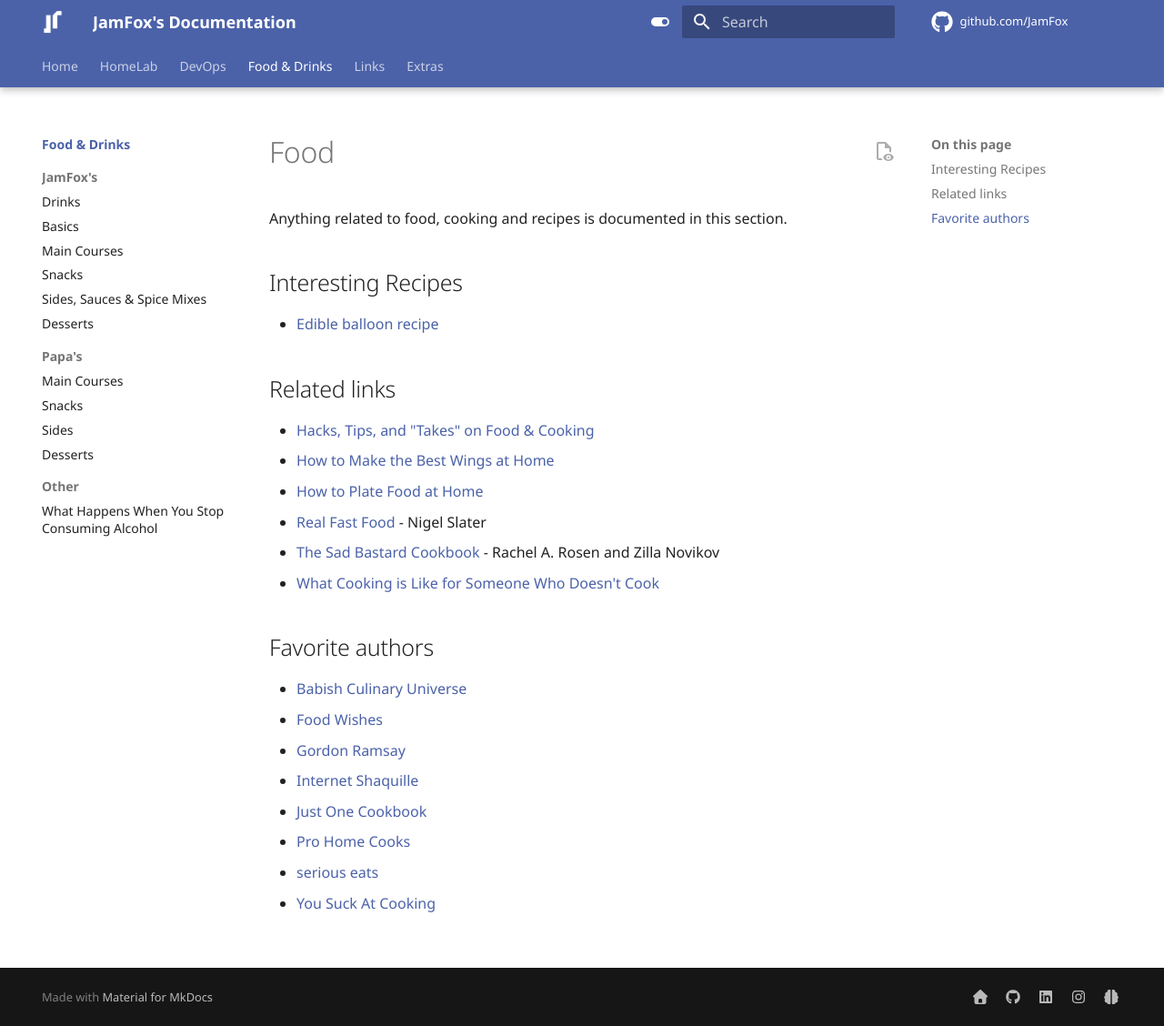
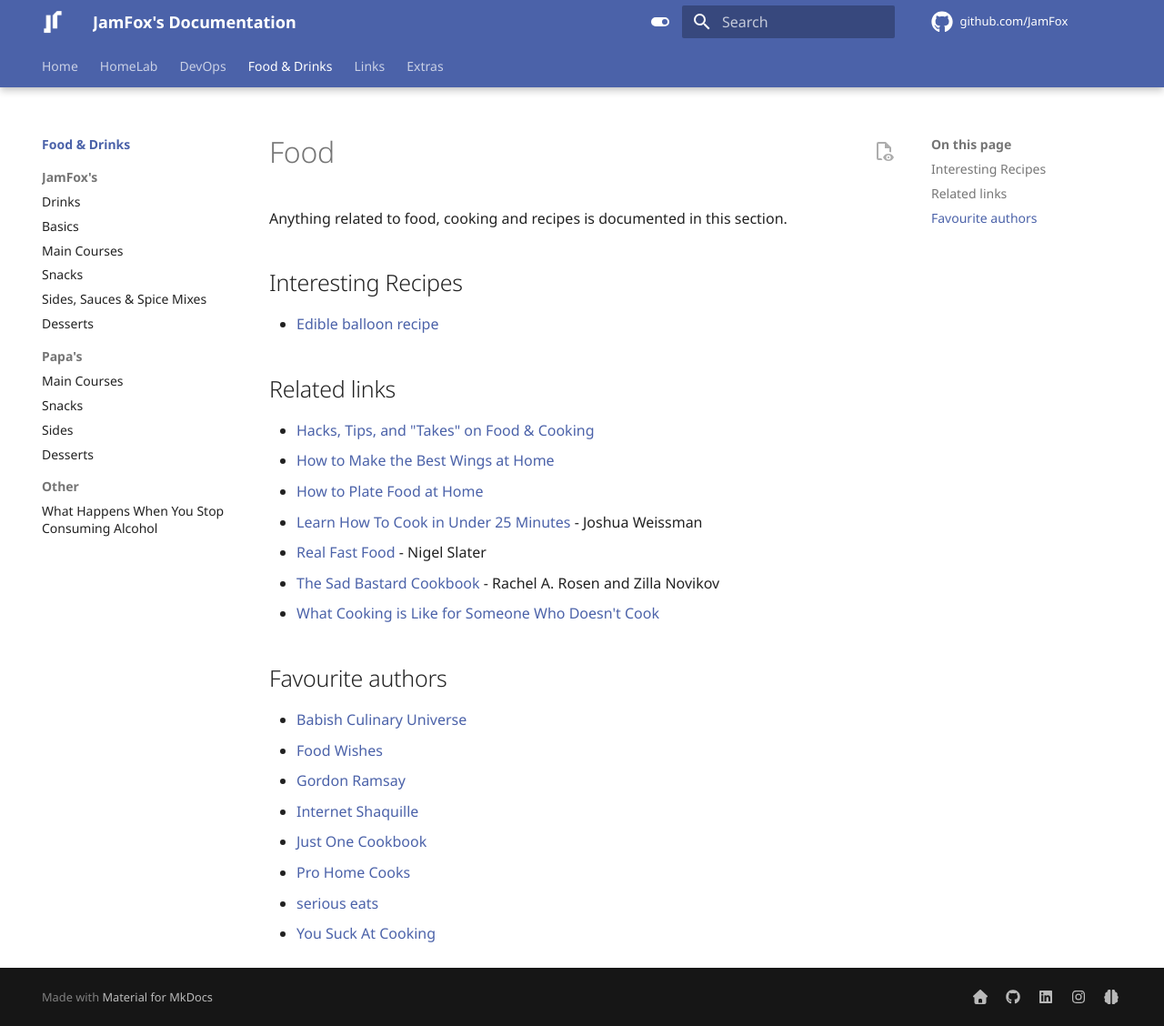
Before and after one commit to JamFox/docs.jamfox.dev, an MkDocs documentation site: the page built from docs/content/food/index.md, in a window 1280 px wide and 1128 px high. Shown: the whole window at 91% size. Built offline with MkDocs 1.6.1 and Material for MkDocs 9.7.7, drawn with Linux system fonts in a browser that asks for light colours; comment, search, counter and statistics services are not loaded.

Commit message:
add jweissh how to cook

```diff
--- a/docs/content/food/index.md
+++ b/docs/content/food/index.md
@@ -13,11 +13,12 @@ Anything related to food, cooking and recipes is documented in this section.
 - [Hacks, Tips, and "Takes" on Food & Cooking](https://www.youtube.com/watch?v=S3UnqJFdZFE)
 - [How to Make the Best Wings at Home](https://www.youtube.com/watch?v=mXtKxjyfRFU)
 - [How to Plate Food at Home](https://www.youtube.com/watch?v=yerjCG1eznc)
+- [Learn How To Cook in Under 25 Minutes](https://www.youtube.com/watch?v=P6W8kwmwcno) - Joshua Weissman
 - [Real Fast Food](https://www.nigelslater.com/real-fast-food_bk_25) - Nigel Slater
 - [The Sad Bastard Cookbook](https://traumbooks.itch.io/the-sad-bastard-cookbook) - Rachel A. Rosen and Zilla Novikov
 - [What Cooking is Like for Someone Who Doesn't Cook](https://www.youtube.com/watch?v=Y9mDLhJ_Dao)
 
-## Favorite authors
+## Favourite authors
 
 - [Babish Culinary Universe](https://www.youtube.com/@babishculinaryuniverse)
 - [Food Wishes](https://www.youtube.com/@foodwishes)
```
